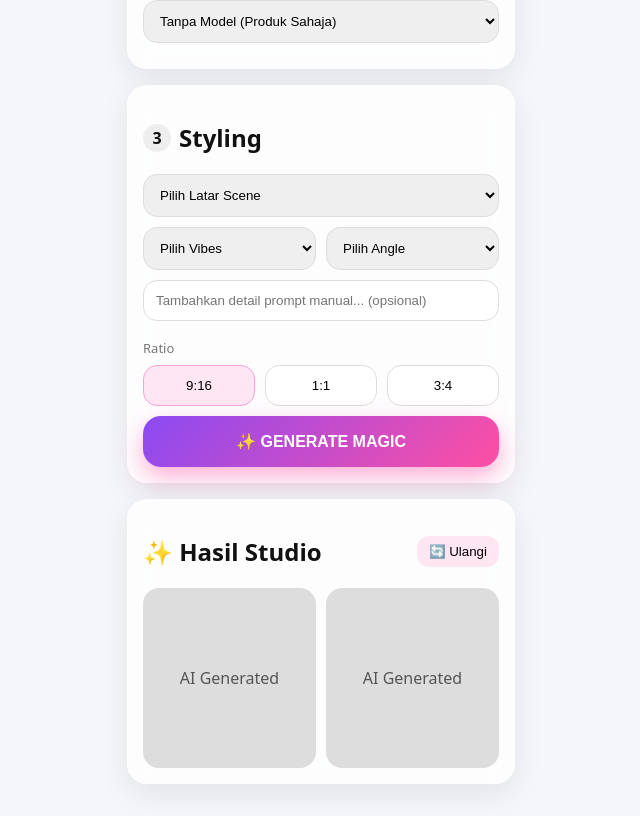
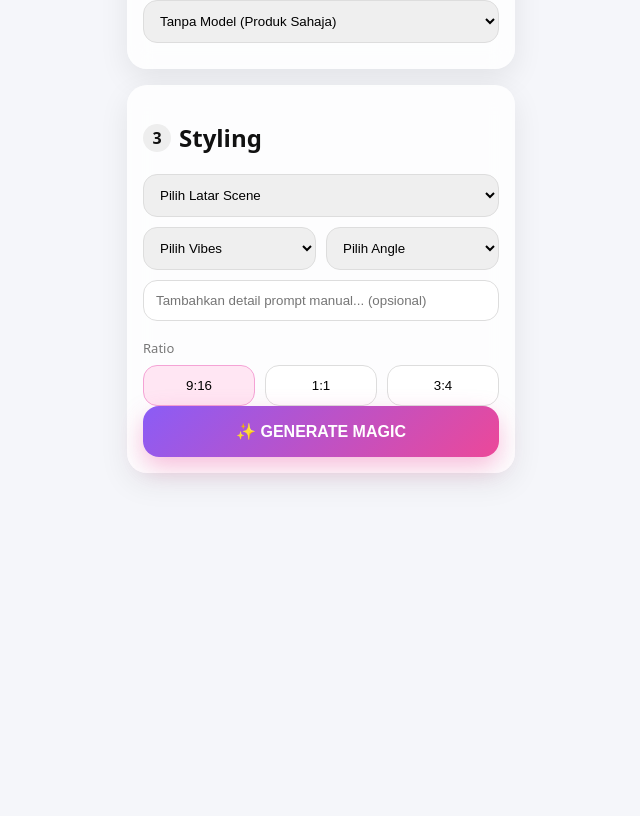
Before and after one commit to mohdshmrinmin-beep/ai-magic-affiliate-v2, a Next.js app: page / in a window 1280 px wide. Shown: the part 649-1465 px from the top of the page, without its empty margins (319-959 px from the left). After the commit the page ends 1154 px from the top, so only its background shows below. Built offline with nearby package versions, Linux system fonts and the light colour scheme.

Commit message:
Update index.js

```diff
--- a/pages/index.js
+++ b/pages/index.js
@@ -1,5 +1,19 @@
+import { useState } from "react";
+
 export default function Home() {
+  const [loading, setLoading] = useState(false);
+
+  const handleGenerate = async () => {
+    setLoading(true);
+
+    // simulasi proses AI (nanti sambung API Gemini)
+    setTimeout(() => {
+      setLoading(false);
+    }, 3000);
+  };
+
   return (
+    <>
       <div className="app">
         <h1 className="title">✨ AI Product Studio</h1>
 
@@ -13,7 +27,7 @@ export default function Home() {
 
           <div className="upload-box">
             <div className="upload-icon">⬆️</div>
-          <p>Klik atau drop foto di sini</p>
+            <p>Klik atau drop foto produk di sini</p>
             <small>Format JPG, PNG (Max 5MB)</small>
           </div>
 
@@ -69,7 +83,7 @@ export default function Home() {
               <option>Pilih Vibes</option>
               <option>Aesthetic</option>
               <option>Minimalis</option>
-            <option>Modern Mewah</option>
+              <option>Colorful</option>
               <option>Cozy / Hangat</option>
             </select>
 
@@ -78,6 +92,8 @@ export default function Home() {
               <option>Close Up</option>
               <option>Medium Shot</option>
               <option>Full Body / Wide Shot</option>
+              <option>High Angle</option>
+              <option>Low Angle</option>
             </select>
           </div>
 
@@ -93,21 +109,27 @@ export default function Home() {
             <button className="ratio">3:4</button>
           </div>
 
-        <button className="cta">✨ GENERATE MAGIC</button>
+          <button
+            className="magic-btn"
+            onClick={handleGenerate}
+            disabled={loading}
+          >
+            {loading ? "MAGIC SEDANG MENCIPTA…" : "✨ GENERATE MAGIC"}
+          </button>
         </section>
-
-      {/* Hasil */}
-      <section className="card">
-        <div className="card-header">
-          <h2>✨ Hasil Studio</h2>
-          <button className="small-btn">🔄 Ulangi</button>
       </div>
 
-        <div className="grid-2">
-          <div className="result-box">AI Generated</div>
-          <div className="result-box">AI Generated</div>
+      {/* LOADING OVERLAY */}
+      {loading && (
+        <div className="loading-overlay">
+          <div className="loading-box">
+            <div className="magic-spinner"></div>
+            <div className="loading-text">
+              ✨ MAGIC SEDANG MENCIPTA…
             </div>
-      </section>
           </div>
+        </div>
+      )}
+    </>
   );
 }
```
Lines whose indentation alone changed are shown as unchanged.
